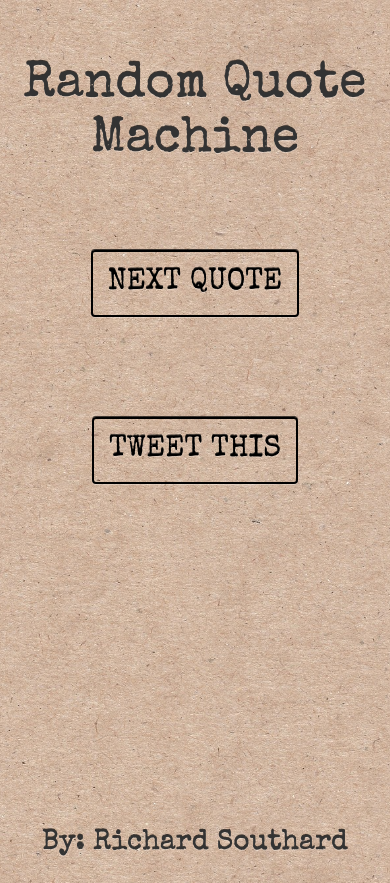
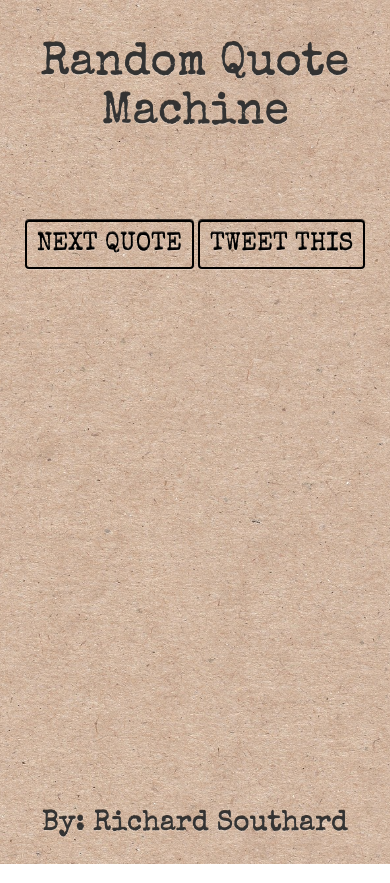
Before and after one commit to rsouthar/Random-Quote-Machine, a plain HTML site: page index.html in a window 390 px wide. Drawn offline with nearby package versions, Linux system fonts and the light colour scheme.

Commit message:
A little maintenance.

```diff
--- a/quote.css
+++ b/quote.css
@@ -17,7 +17,7 @@ body {
 }
 
 .container {
-  margin-top: 10%;
+  margin-top: 5%;
 }
 
 h2  {
@@ -76,3 +76,14 @@ footer {
 a:hover {
   color: #fff;
 }
+
+@media screen and (max-width : 992px) {
+  h2 {
+    font-size: 45px;
+  }
+
+  #quoteButton {
+    padding: 5px 10px;
+    font-size: 25px;
+  }
+}
```
